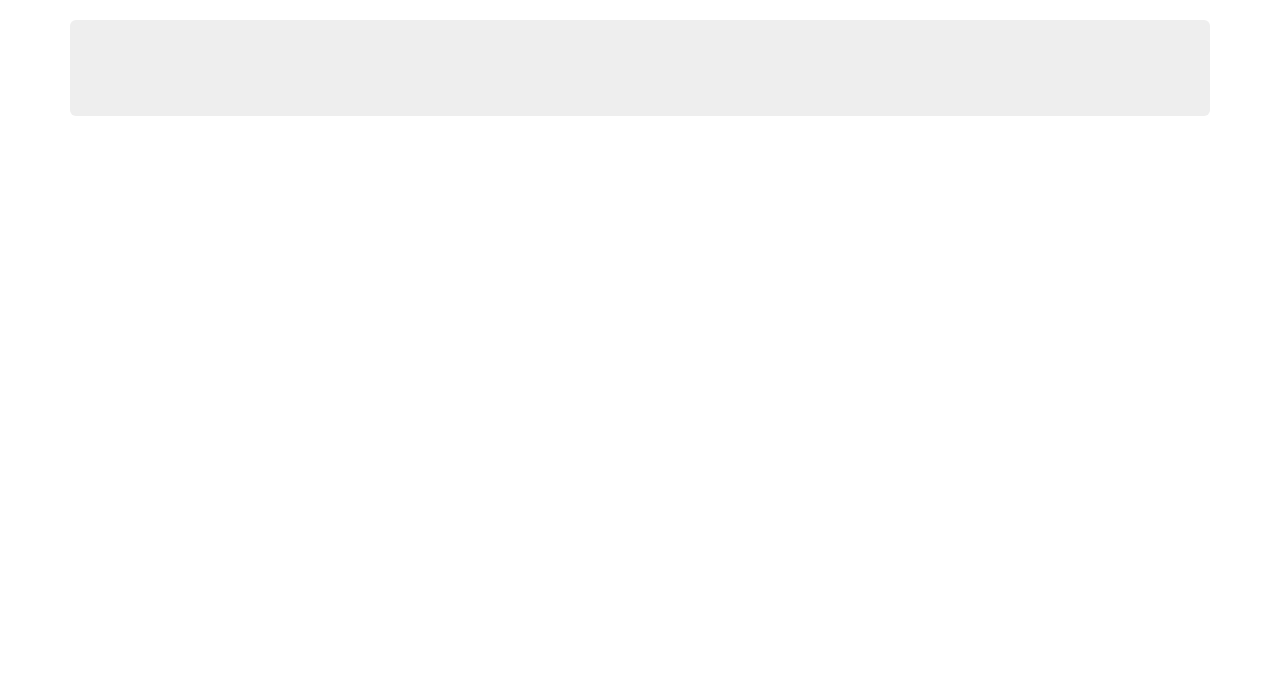
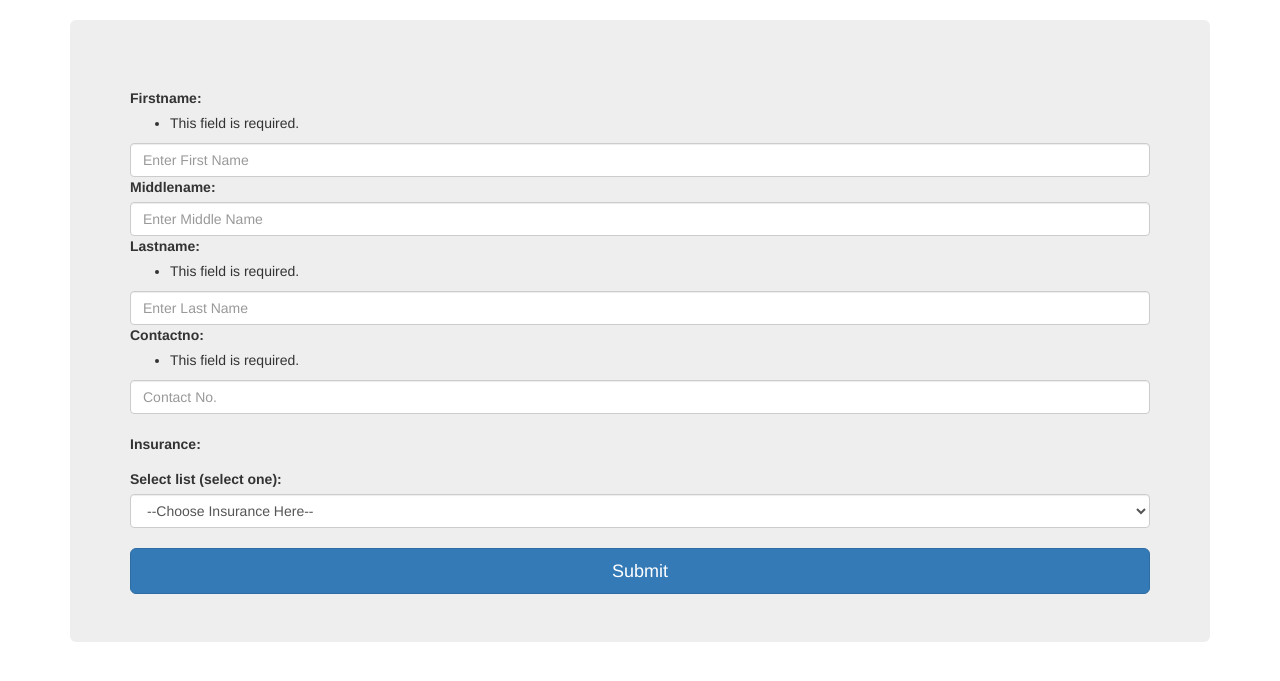
Before and after one commit to malakigerald19/MicroInsurance, a Django app: page /frontlinehome/ in a window 1280 px wide. Shown: the part 52-733 px from the top of the page. Run offline with Django 3.2, Linux system fonts and the light colour scheme; data that the repository does not hold is empty; some libraries are stand-ins or nearby versions.

Commit message:
Added Javascript in Django Admin. Modified homepage.html and models. Deleted Employee in Models.

```diff
--- a/Panaload/InsurApp/forms.py
+++ b/Panaload/InsurApp/forms.py
@@ -4,6 +4,8 @@
 from .models import UnderWriter
 from .models import Insurance
 from .models import Branch
+from .models import CustomerAvail
+# from .views import home_page_frontline
 # from .models import Employee
 
 class LoginForm(forms.ModelForm):
@@ -32,10 +34,19 @@
 
 class AvailInsuranceForm(forms.ModelForm):
 	firstname = forms.CharField(widget=forms.TextInput(attrs={'class ':'form-control','placeholder' : 'Enter First Name'}))
-	middlename = forms.CharField(widget=forms.TextInput(attrs={'class ':'form-control','placeholder' : 'Enter Middle Name'}))
+	middlename = forms.CharField(required = False,widget=forms.TextInput(attrs={'class ':'form-control','placeholder' : 'Enter Middle Name'}))
 	lastname = forms.CharField(widget=forms.TextInput(attrs={'class ':'form-control','placeholder' : 'Enter Last Name'}))
 	contactno = forms.CharField(widget=forms.TextInput(attrs={'class ':'form-control','placeholder' : 'Contact No.'}))
 
 
+
 	class Meta:
-		model = MicroInsuranceUsers
+		model = CustomerAvail
+		fields = ['firstname','middlename','lastname','contactno']
+
+	# def __init__(self, *args, **kwargs):
+	# 	print(insuranceapplied)
+	# def clean(self):
+	# def __init__(self, *args, **kwargs):
+ #        other_variable = kwargs.pop('other_variable')
+ #        super(MyForm, self).__init__(*args, **kwargs)
--- a/Panaload/InsurApp/models.py
+++ b/Panaload/InsurApp/models.py
@@ -18,21 +18,7 @@
         ('U', 'UnderWriter'),
 
 )
-class MicroInsuranceUsers(models.Model):
-	username = models.CharField(max_length=120,blank=False)
-	password = models.CharField(max_length=120,blank=False)
-	status = models.CharField(verbose_name="Status",max_length=10,choices=STATUS,default="Active")
-	usertype = models.CharField(max_length=120,blank=False,choices=USRTYPE)
-	timestamp = models.DateTimeField(auto_now_add=True, auto_now=False)
-	updated = models.DateTimeField(auto_now_add=False, auto_now=True,null=True)
 
-
-	def __str__(self):
-		return self.username
-
-	class Meta:
-		verbose_name_plural = "Micro Insurance Users"
-		ordering = ('id',)
 
 class UnderWriter(models.Model):
 
@@ -46,7 +32,7 @@
 
 	class Meta:
 		verbose_name_plural ='Under Writers'
-		# unique_together = ('UnderWriterName','UnderWriterAddress','UnderWriterContactNo')
+		unique_together = ('UnderWriterName','UnderWriterAddress','UnderWriterContactNo')
 		ordering = ('id',)
 
 class Insurance(models.Model):
@@ -118,5 +104,40 @@
 		return self.BranchName
 
 class CustomerAvail(models.Model):
-	CustomerFName = models.CharField(verbose_name="First Name:", max_length = 50, blank=False)
-	CustomerMname = models.CharField(verbose_name="Middle Name:", max_length = 50, blank = False)
+	phone_regex = RegexValidator(regex=r'^(09|\+639|)\d{9}$', message="Phone number must be entered in the format: '+639xxxxxxxxx'. Up to 13 digits allowed.")
+	CustomerFName = models.CharField(verbose_name="First Name:", max_length = 50, blank=False )
+	CustomerMName = models.CharField(verbose_name="Middle Name:", max_length = 50,blank=True,null=True)
+	CustomerLName = models.CharField(verbose_name="Last Name:", max_length = 50, blank = False)
+	CustomerContactNo = models.CharField(verbose_name="Contact No:",max_length=13,blank=False,validators=[phone_regex],default='')
+	InsuranceApplied = models.ForeignKey(Insurance,default='',verbose_name="Insurance Applied:",null=True)
+	timestamp = models.DateTimeField(auto_now_add=True, auto_now=False)
+	updated = models.DateTimeField(auto_now_add=False, auto_now=True,null=True)
+	branch = models.ForeignKey(Branch,default='',verbose_name="Branch",blank=True,null=True)
+
+	class Meta:
+		verbose_name_plural = "Customer Info and Insurances"
+		ordering = ('id',)
+		# unique_together = ('CustomerFName','CustomerMName','CustomerLName','InsuranceApplied')
+
+
+	def __str__(self):
+		return (self.CustomerFName + ' ' + self.CustomerMName + ' ' + self.CustomerLName)
+
+class MicroInsuranceUsers(models.Model):
+	username = models.CharField(max_length=120,blank=False)
+	password = models.CharField(max_length=120,blank=False)
+	status = models.CharField(verbose_name="Status",max_length=10,choices=STATUS,default="Active")
+	usertype = models.CharField(max_length=120,blank=False,choices=USRTYPE)
+	timestamp = models.DateTimeField(auto_now_add=True, auto_now=False)
+	updated = models.DateTimeField(auto_now_add=False, auto_now=True,null=True)
+	branch = models.ForeignKey(Branch,default='',verbose_name="Branch",null=True,blank=True)
+	underwriter = models.ForeignKey(UnderWriter,verbose_name="UnderWriter",default='',null=True,blank=True)
+
+
+
+	def __str__(self):
+		return self.username
+
+	class Meta:
+		verbose_name_plural = "Micro Insurance Users"
+		ordering = ('id',)
--- a/Panaload/InsurApp/views.py
+++ b/Panaload/InsurApp/views.py
@@ -1,8 +1,8 @@
 from django.shortcuts import render
-from .forms import LoginForm
+from .forms import LoginForm, AvailInsuranceForm
 from django.http import HttpResponse
 from django.http import HttpResponseRedirect
-from .models import MicroInsuranceUsers
+from .models import MicroInsuranceUsers, CustomerAvail,Insurance
 from django.contrib.auth.decorators import login_required
 from django.contrib.auth import logout
 from django.views.decorators.csrf import csrf_protect
@@ -14,22 +14,22 @@
 from django.shortcuts import get_object_or_404, render
 from django.template import Context
 from django.db.models import Q
+from django.core.exceptions import ValidationError
+from .models import Insurance
+from django import forms
 
+BRANCH = None
     # no object satisfying query exists
-
+insuranceapplied= None
 def login_user(request):
     state = "Please log in below..."
     username = request.POST.get('username')
     password = request.POST.get('password')
-    # usertype = request.POST.get('usertype')
-    manager = 'gerald'
-    status = "Active"
-    underwriter = "UnderWriter"
-    frontline = "FrontLiner"
     form = LoginForm(request.POST or None)
     if MicroInsuranceUsers.objects.filter( username = username, password = password ,status ='A', usertype = 'M').exists():
     	return HttpResponseRedirect('/managerhome/')
     elif MicroInsuranceUsers.objects.filter(username = username, password = password, status ='A', usertype = 'F').exists():
+        BRANCH = MicroInsuranceUsers.objects.filter(InsuranceSKU=availedinsurance).values_list('InsuranceLimit').first()
         return HttpResponseRedirect('/frontlinehome/')
     elif MicroInsuranceUsers.objects.filter(username = username, password = password, status ='A', usertype = 'U').exists():
         return HttpResponseRedirect('/underwriterhome/')
@@ -37,7 +37,44 @@
     return render_to_response('login.html',{'state':state, 'username': username, 'form': form},context_instance=RequestContext(request))
 
 def home_page_frontline(request):
-	return render(request, 'homepage.html')
+
+    form = AvailInsuranceForm(data=request.POST )
+    firstname = request.POST.get('firstname')
+    middlename = request.POST.get('middlename')
+    lastname = request.POST.get('lastname')
+    contactno = request.POST.get('contactno')
+    insurance_list = Insurance.objects.all()
+    insuranceapplied = request.POST.get('insurances')
+    holder = "--Choose Insurance Here--"
+    error = "•Please Choose an Insurance"
+    limit =""
+    if insuranceapplied == holder:
+       print("A")
+    else:
+        error = ""
+        if form.is_valid():
+            firstname = request.POST.get('firstname')
+            middlename = request.POST.get('middlename')
+            lastname = request.POST.get('lastname')
+            contactno = request.POST.get('contactno')
+            availedinsurance= Insurance.objects.get(InsuranceSKU=insuranceapplied)
+            insuranceSKULimit = Insurance.objects.filter(InsuranceSKU=availedinsurance).values_list('InsuranceLimit').first()
+            print (insuranceSKULimit[0])
+            # int1 , int2 = insuranceSKULimit
+            chklimit = CustomerAvail.objects.filter(CustomerFName=firstname,CustomerMName=middlename,CustomerLName=lastname,CustomerContactNo=contactno,InsuranceApplied=availedinsurance).count()
+            print(chklimit)
+
+            if chklimit >= insuranceSKULimit[0]:
+                limit = "Insurance Limit has been reached!"
+            else:
+                limit =""
+                customeravail = CustomerAvail(CustomerFName=firstname,CustomerMName=middlename,CustomerLName=lastname,CustomerContactNo=contactno,InsuranceApplied=availedinsurance)
+                customeravail.save()
+                form = AvailInsuranceForm()
+
+    return render_to_response('homepage.html', {'form': form, 'insurance_list': insurance_list , 'error': error, 'limit': limit},context_instance=RequestContext(request))
+	# return render_to_response('homepage.html',{'form': form},context_instance=RequestContext(request))
+
 
 # def request_page(request):
 # 	title = "Page"
--- a/Panaload/templates/homepage.html
+++ b/Panaload/templates/homepage.html
@@ -70,11 +70,56 @@
             </div><!--/.nav-collapse -->
           </div><!--/.container-fluid -->
         </nav>
-
-      <!-- Main component for a primary marketing message or call to action -->
+        <form class="form-add-insurance" action="" method="post">
+         {% csrf_token %}
 <div class="jumbotron">
 
+<!-- {% endif % -->
+         <!-- Main component for a primary marketing message or call to action -->
+
+    {{ limit }}
+        <br>
+
+           {{ form }}
+           <br>
+
+
+           <label for="male">Insurance:        </label>
+               <ul class='form-errors'>
+    {{ error }}
+
+    </ul>
+           <label for="sel1">Select list (select one):</label>
+           <select name="insurances" class="form-control" id="sel1">
+
+            <option>--Choose Insurance Here--</option>
+           {% for t in insurance_list %}
+
+            <option>{{ t }}</option>
+
+
+          {% endfor %}
+           </select>
+          <!-- <div class="dropdown"> -->
+
+ <!--  <input name="insurances" class="btn btn-primary dropdown-toggle" type="button" data-toggle="dropdown" value="--CHoose Insurance">
+  <span class="caret"></span></button>
+   {% for t in insurance_list %}
+  <ul class="dropdown-menu">
+    <li><a href="#">{{ t }}</a></li>
+
+    {% endfor %}
+  </ul>
+
+-->
+<br><button class="btn btn-lg btn-primary btn-block" type="submit">Submit</button>
 </div>
+
+
+</div>
+</form>
+</div>
+
 
 </div> <!-- /container -->
 
```
Also changed, not shown: Panaload/InsurApp/admin.py (+14 -0 lines). Lines whose indentation alone changed are shown as unchanged.
